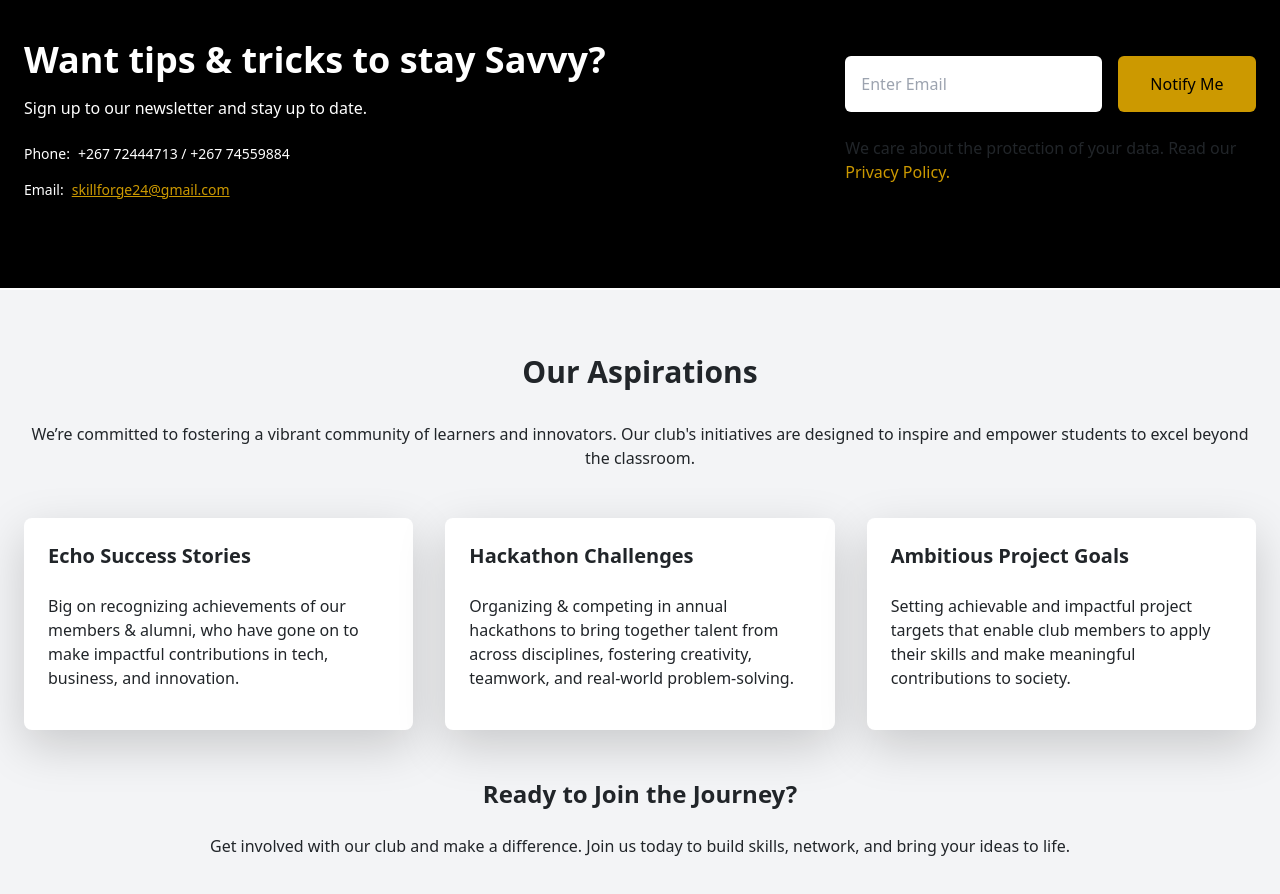
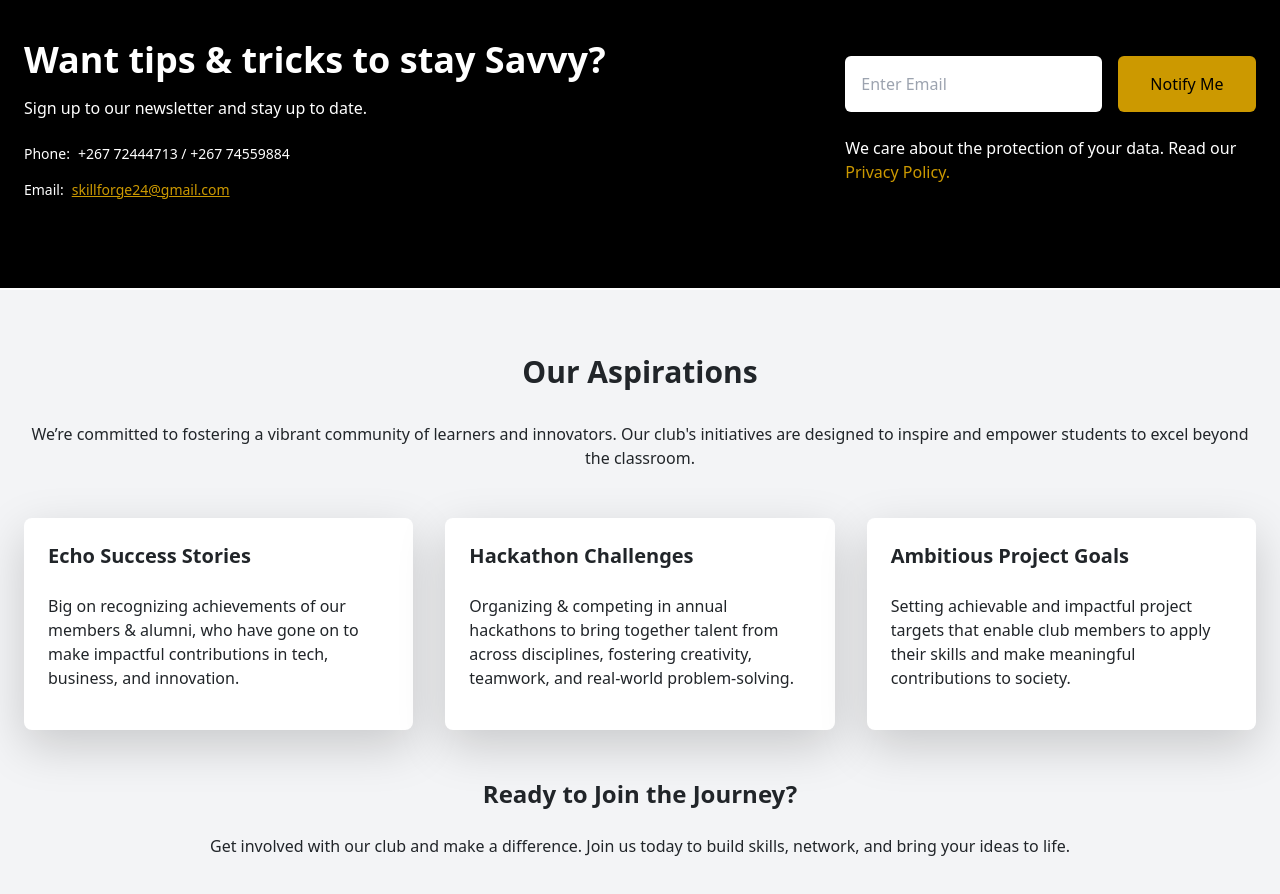
Before and after one commit to codinggeeked/skillforge, a React (Create React App) app: page / in a window 1280 px wide. Shown: the part 3180-4074 px from the top of the page. Built offline with nearby package versions, Linux system fonts and the light colour scheme.

Commit message:
Update Newsletter.jsx white link text

```diff
--- a/src/components/Newsletter.jsx
+++ b/src/components/Newsletter.jsx
@@ -83,7 +83,7 @@ const Newsletter = () => {
           </form>
           {error && <p className='text-red-500'>{error}</p>}
           {success && <p className='text-green-500'>Thank you for subscribing!</p>}
-          <p>
+          <p className='text-white'>
             We care about the protection of your data. Read our{' '}
             <span className='text-[#cc9900]'>Privacy Policy.</span>
           </p>
```
